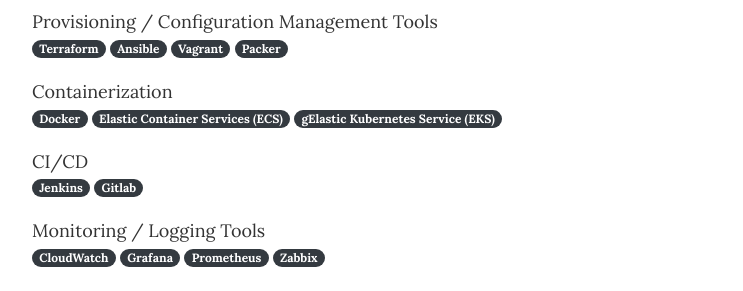
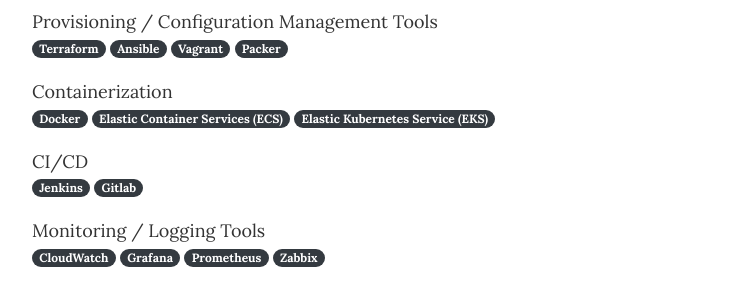
Before and after one commit to jglovier/resume-template, a Jekyll site: the page built from index.html, in a window 1280 px wide and 900 px high, scrolled down 1312 px. Shown: the part 149-440 px from the top of the window, without its empty margins (268-1011 px from the left). Built offline with Jekyll 4.4.1, drawn with Linux system fonts in a browser that asks for light colours.

Commit message:
Added small fix

```diff
--- a/_data/skills.yml
+++ b/_data/skills.yml
@@ -12,7 +12,7 @@
 - skill: Containerization
   description_1: [Docker]
   description_2: [Elastic Container Services (ECS)]
-  description_3: [gElastic Kubernetes Service (EKS)]
+  description_3: [Elastic Kubernetes Service (EKS)]
 
 
 - skill: CI/CD
```
